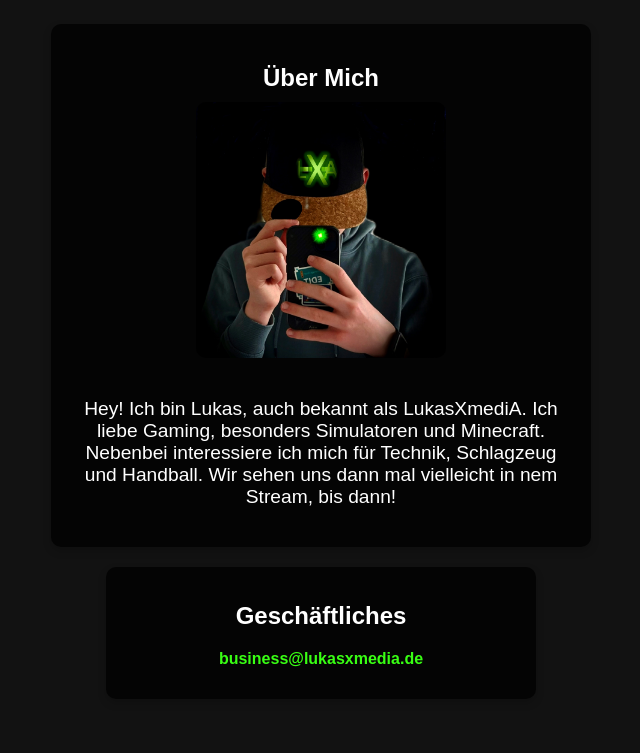
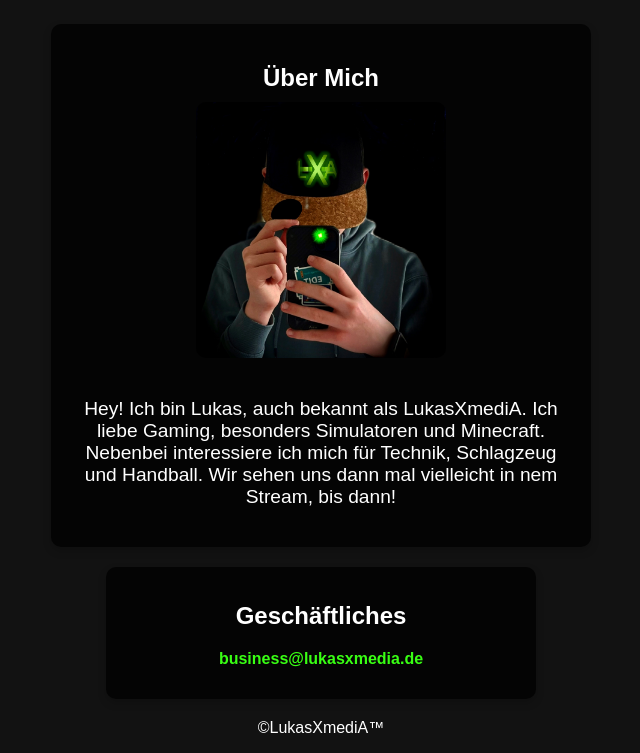
Before and after one commit to LukasXmediA/lukasxmedia.github.io, a plain HTML site: page index.html in a window 1280 px wide. Shown: the part 68-821 px from the top of the page, without its empty margins (319-959 px from the left). Before the commit the page ends 800 px from the top, so only its background shows below. Drawn offline with Linux system fonts and the light colour scheme.

Commit message:
Update index.html

```diff
--- a/index.html
+++ b/index.html
@@ -118,7 +118,7 @@
         <h2>Geschäftliches</h2>
         <p><a href="mailto:business@lukasxmedia.de">business@lukasxmedia.de</a></p>
     </div>
-
+<p>©LukasXmediA™</p>
     <script>
         document.addEventListener("DOMContentLoaded", function () {
             const elements = document.querySelectorAll(".fade-in-on-scroll");
```
